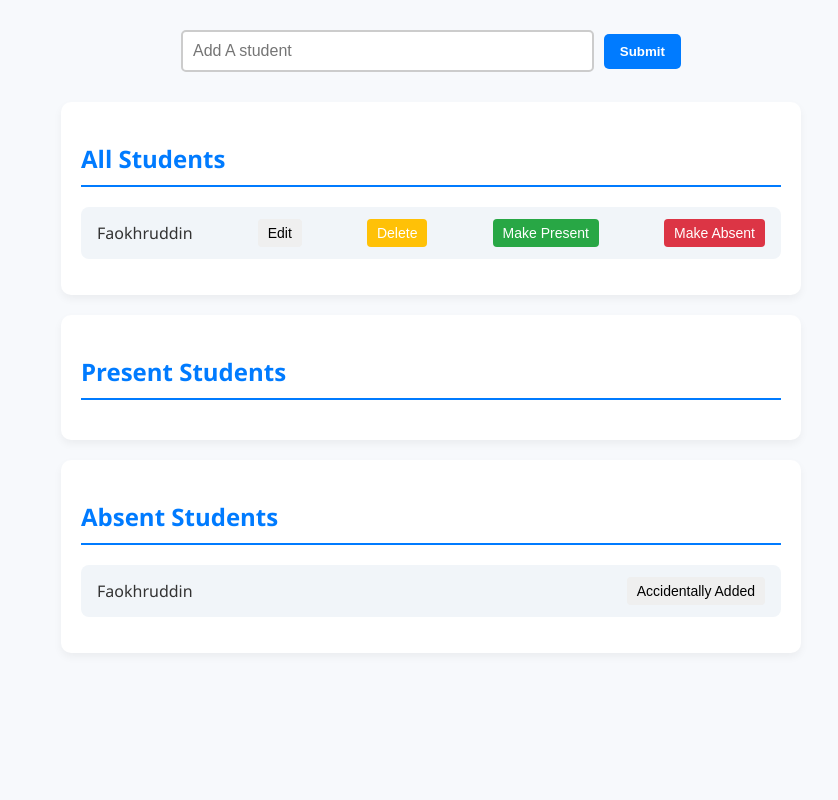
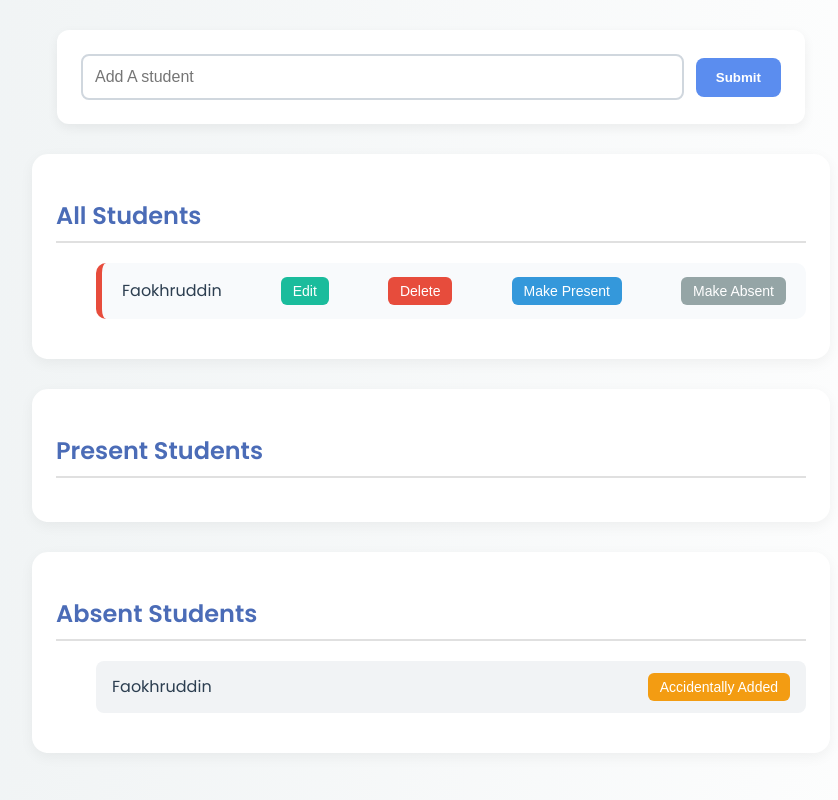
Before and after one commit to rahmantanzim/smart-student-attendance-, a React (Create React App) app: page / in a window 1280 px wide. Shown: the whole page, without its empty margins (209-1047 px from the left). Built offline with nearby package versions, Linux system fonts and the light colour scheme.

Commit message:
added some cool css

```diff
--- a/public/index.html
+++ b/public/index.html
@@ -24,6 +24,7 @@
       work correctly both with client-side routing and a non-root public URL.
       Learn how to configure a non-root public URL by running `npm run build`.
     -->
+      <link href="https://fonts.googleapis.com/css2?family=Poppins:wght@400;600&display=swap" rel="stylesheet">
     <title>React App</title>
   </head>
   <body>
--- a/src/App.css
+++ b/src/App.css
@@ -1,144 +1,161 @@
-/* Global reset and font */
+/* Root & Global */
 body {
-  font-family: 'Segoe UI', Tahoma, Geneva, Verdana, sans-serif;
-  background: #f7f9fc;
+  font-family: "Poppins", sans-serif;
+  background: linear-gradient(to right, #eef2f3, #ffffff);
   margin: 0;
   padding: 0;
-  color: #333;
+  color: #2c3e50;
 }
 
-.student-form {
-  max-width: 500px;
-  margin: 30px auto;
+/* Form */
+form.student-form {
   display: flex;
-  gap: 10px;
   justify-content: center;
   align-items: center;
+  gap: 12px;
+  padding: 24px;
+  max-width: 700px;
+  margin: 30px auto;
+  background-color: #ffffff;
+  box-shadow: 0 4px 12px rgba(0, 0, 0, 0.06);
+  border-radius: 12px;
 }
 
-.student-form input {
-  padding: 10px;
+form.student-form input {
   flex: 1;
-  border: 2px solid #ccc;
-  border-radius: 5px;
+  padding: 12px;
   font-size: 16px;
-  transition: border 0.3s;
+  border: 2px solid #d0d7de;
+  border-radius: 8px;
+  transition: border 0.3s, box-shadow 0.3s;
 }
 
-.student-form input:focus {
-  border-color: #007bff;
+form.student-form input:focus {
+  border-color: #5b8def;
+  box-shadow: 0 0 0 3px rgba(91, 141, 239, 0.2);
   outline: none;
 }
 
-.student-form button {
-  padding: 10px 16px;
-  background-color: #007bff;
-  color: #fff;
+form.student-form button {
+  padding: 12px 20px;
+  background: #5b8def;
   border: none;
-  font-weight: bold;
-  border-radius: 5px;
+  border-radius: 8px;
+  color: white;
+  font-weight: 600;
   cursor: pointer;
-  transition: background-color 0.3s;
+  transition: background 0.3s, transform 0.2s;
 }
 
-.student-form button:hover {
-  background-color: #0056b3;
+form.student-form button:hover {
+  background: #3f6ad8;
+  transform: translateY(-1px);
 }
 
-.student-list, .student-present, .student-absent {
-  max-width: 700px;
-  margin: 20px auto;
+/* Empty State */
+.not-found {
+  text-align: center;
+  font-size: 18px;
+  color: #999;
   padding: 20px;
-  background: #fff;
-  box-shadow: 0 4px 8px rgba(0,0,0,0.05);
-  border-radius: 10px;
+  max-width: 400px;
+  margin: 30px auto;
+  background: #fff3f3;
+  border-left: 5px solid #ff6b6b;
+  border-radius: 8px;
+  font-style: italic;
+}
+
+/* Sections */
+.student-list,
+.student-present,
+.student-absent {
+  max-width: 750px;
+  margin: 30px auto;
+  padding: 24px;
+  background: #ffffff;
+  border-radius: 16px;
+  box-shadow: 0 4px 14px rgba(0, 0, 0, 0.05);
 }
 
 h2 {
-  border-bottom: 2px solid #007bff;
-  padding-bottom: 10px;
+  color: #4b6cb7;
+  font-weight: 600;
   margin-bottom: 20px;
-  color: #007bff;
+  border-bottom: 2px solid #e0e0e0;
+  padding-bottom: 8px;
 }
 
-ul {
-  list-style: none;
-  padding: 0;
+/* Student Items */
+.student-item {
+  background: #f8fafc;
+  margin-bottom: 12px;
+  padding: 14px 20px;
+  border-radius: 10px;
+  display: flex;
+  justify-content: space-between;
+  align-items: center;
+  transition: transform 0.2s;
 }
 
-li {
-  background: #f1f5f9;
-  margin-bottom: 12px;
+.student-item.present {
+  border-left: 6px solid #2ecc71;
+}
+
+.student-item.absent {
+  border-left: 6px solid #e74c3c;
+}
+
+.student-item:hover {
+  transform: scale(1.01);
+  background: #f0f4f8;
+}
+
+/* Status List Items */
+.student-status-item {
+  background: #f1f3f5;
   padding: 12px 16px;
+  margin-bottom: 10px;
   border-radius: 8px;
   display: flex;
   justify-content: space-between;
   align-items: center;
-  transition: background 0.3s;
 }
 
-li:hover {
-  background: #e2e8f0;
+/* Buttons */
+.btn {
+  padding: 6px 12px;
+  font-size: 14px;
+  margin-left: 8px;
+  border: none;
+  border-radius: 6px;
+  font-weight: 500;
+  color: white;
+  cursor: pointer;
+  transition: background 0.3s, transform 0.2s ease;
 }
 
-li button {
-  margin-left: 8px;
-  padding: 6px 10px;
-  font-size: 14px;
-  border: none;
-  border-radius: 4px;
-  cursor: pointer;
-  transition: all 0.3s ease;
+.btn:hover {
+  transform: scale(1.05);
 }
 
-li button:nth-child(2) {
-  background-color: #ffc107;
+.edit-btn {
+  background: #1abc9c;
+}
+
+.delete-btn {
+  background: #e74c3c;
+}
+
+.present-btn {
+  background: #3498db;
+}
+
+.absent-btn {
+  background: #95a5a6;
+}
+
+.toggle-btn {
+  background: #f39c12;
   color: #fff;
 }
-
-li button:nth-child(3) {
-    background-color: #28a745;
-  color: #fff;
-}
-
-li button:nth-child(4) {
-  background-color: #dc3545;
-
-  color: #fff;
-}
-
-li button:nth-child(5) {
-  background-color: #6c757d;
-  color: #fff;
-}
-
-li button:hover {
-  opacity: 0.9;
-  transform: scale(1.03);
-}
-
-.not-found {
-  text-align: center;
-  color: #6c757d;
-  font-size: 18px;
-  margin-top: 30px;
-  padding: 15px;
-  background-color: #f8f9fa;
-  border: 1px dashed #ced4da;
-  border-radius: 8px;
-  max-width: 400px;
-  margin-left: auto;
-  margin-right: auto;
-  animation: fadeIn 0.6s ease-in-out;
-  font-style: italic;
-}
-@keyframes fadeIn {
-  from {
-    opacity: 0;
-    transform: translateY(-8px);
-  }
-  to {
-    opacity: 1;
-    transform: translateY(0);
-  }
-}
--- a/src/components/Students/Students.js
+++ b/src/components/Students/Students.js
@@ -95,36 +95,13 @@ const Students = () => {
   const studentList = () => {
     return students.map((student) => {
       return (
-        <li key={student.id}>
+        <li key={student.id}
+        className={`student-item ${student.isPresent ? "present" : "absent"}`}>
           {student.name}
-          <button
-            onClick={() => {
-              editHandler(student);
-            }}
-          >
-            Edit
-          </button>
-          <button
-            onClick={() => {
-              deleteHandler(student.id);
-            }}
-          >
-            Delete
-          </button>
-          <button
-            onClick={() => {
-              handlePresent(student);
-            }}
-          >
-            Make Present
-          </button>
-          <button
-            onClick={() => {
-              handleAbsent(student);
-            }}
-          >
-            Make Absent
-          </button>
+          <button className="btn edit-btn" onClick={() => editHandler(student)}>Edit</button>
+          <button className="btn delete-btn" onClick={() => deleteHandler(student.id)}>Delete</button>
+          <button className="btn present-btn" onClick={() => handlePresent(student)}>Make Present</button>
+          <button className="btn absent-btn" onClick={() => handleAbsent(student)}>Make Absent</button>
         </li>
       );
     });
@@ -156,9 +133,9 @@ const Students = () => {
             })
             .map((presentStudent) => {
               return (
-                <li>
+                <li className="student-status-item">
                   {presentStudent.name}
-                  <button onClick={()=>{handleToggle(presentStudent)}}>Accidentally Added</button>
+                  <button className="btn toggle-btn" onClick={() => handleToggle(presentStudent)}>Accidentally Added</button>
                 </li>
               );
             })}
@@ -173,9 +150,9 @@ const Students = () => {
             })
             .map((presentStudent) => {
               return (
-                <li>
+                <li className="student-status-item">
                   {presentStudent.name}
-                  <button onClick={()=>{handleToggle(presentStudent)}}>Accidentally Added</button>
+                  <button className="btn toggle-btn" onClick={() => handleToggle(presentStudent)}>Accidentally Added</button>
                 </li>
               );
             })}
```
